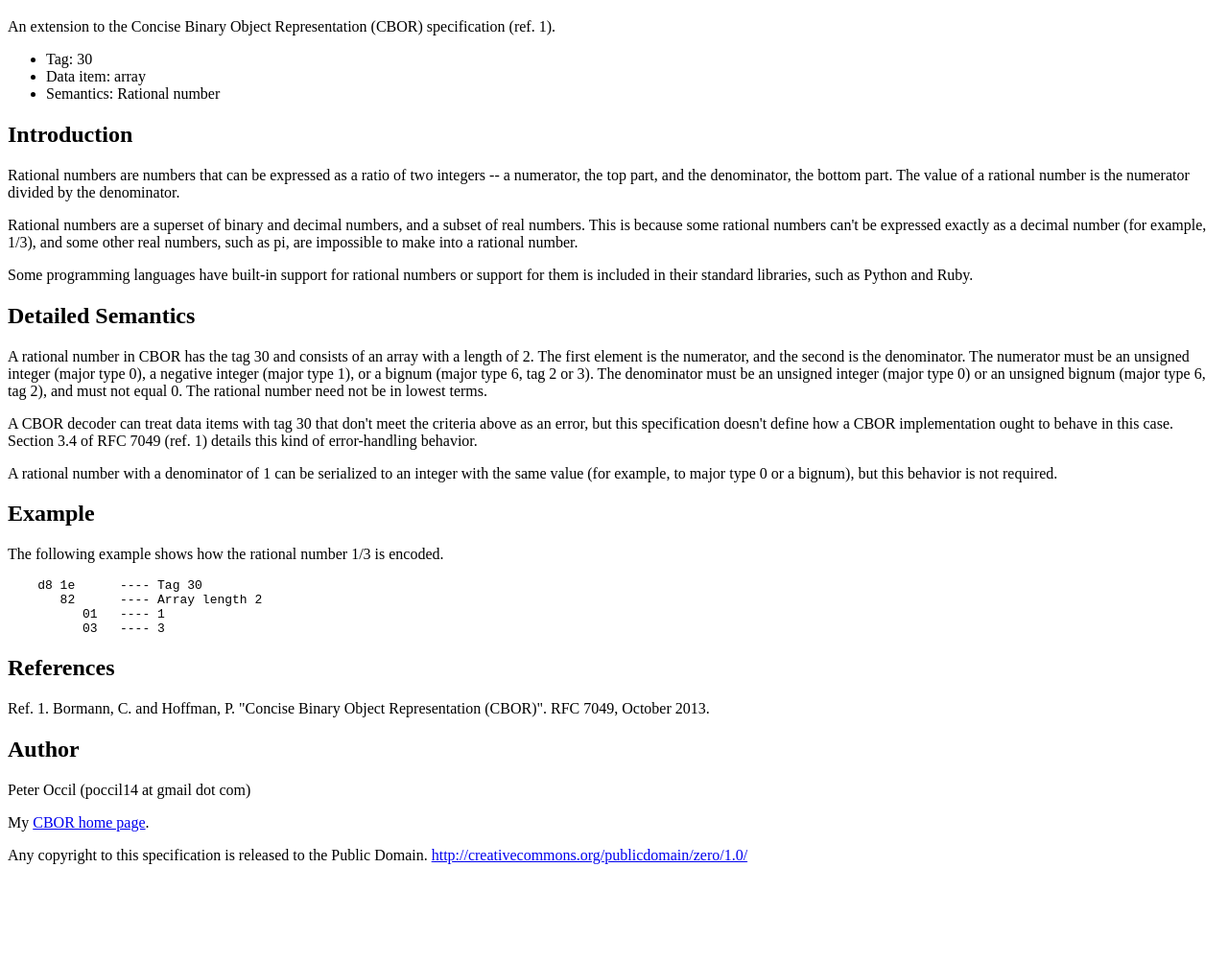
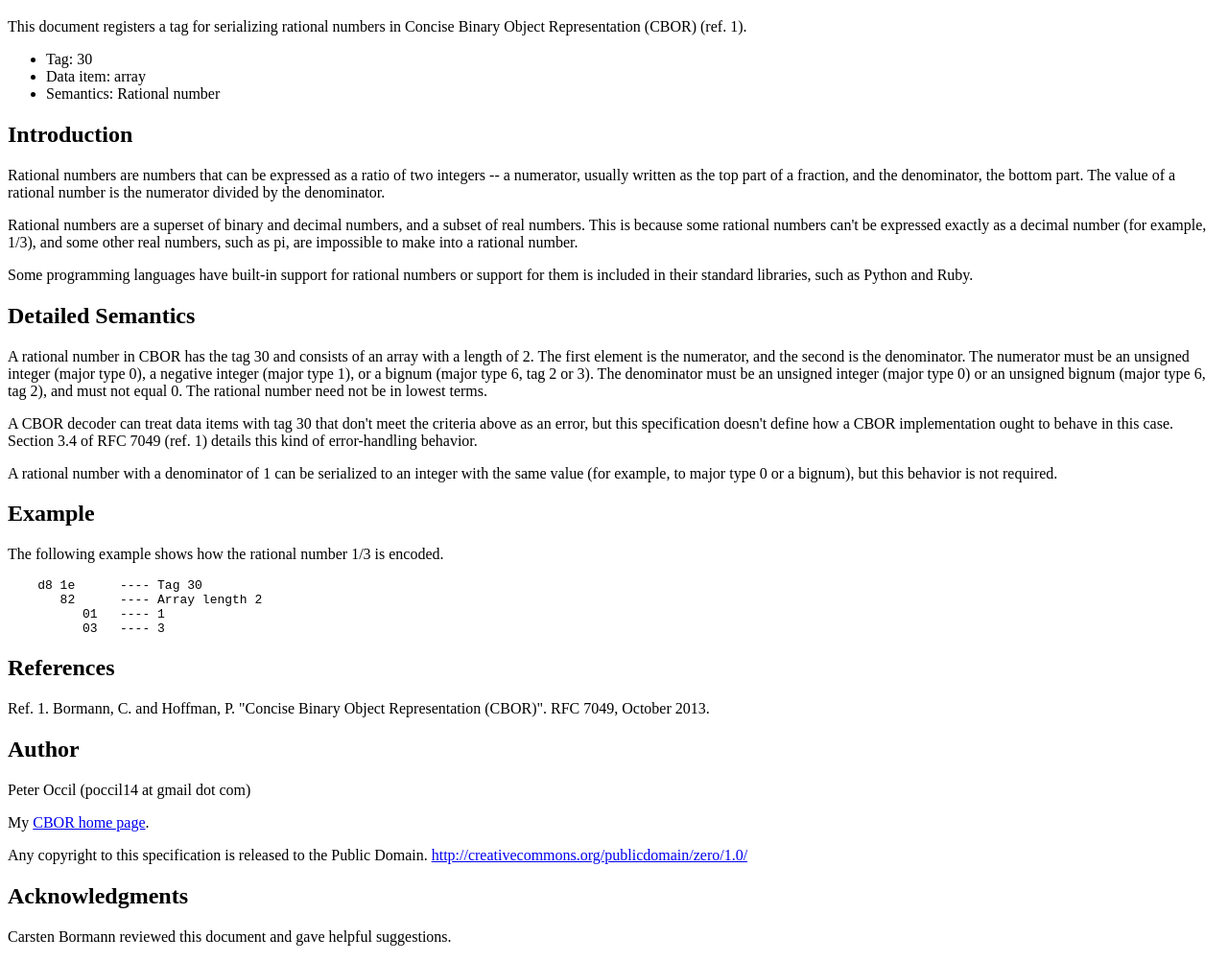
Before and after one commit to peteroupc/CBOR, a plain HTML site: page rational.html in a window 1280 px wide. Shown: the part 61-1063 px from the top of the page at 96% size. Before the commit the page ends 978 px from the top, so only its background shows below. Drawn offline with Linux system fonts and the light colour scheme.

Commit message:
Edit rational number spec

```diff
--- a/rational.html
+++ b/rational.html
@@ -6,7 +6,7 @@
 <body>
 <h1>Rational Numbers</h1>
 <p>
-An extension to the Concise Binary Object Representation (CBOR) specification (ref. 1).
+This document registers a tag for serializing rational numbers in Concise Binary Object Representation (CBOR) (ref. 1).
 </p>
 <ul>
 <li>Tag:   30
@@ -17,7 +17,7 @@ An extension to the Concise Binary Object Representation (CBOR) specification (r
 Introduction
 </h2>
 <p>
-Rational numbers are numbers that can be expressed as a ratio of two integers -- a numerator, the top part, and the denominator, the bottom part.  The value of a rational number is the numerator divided by the denominator.
+Rational numbers are numbers that can be expressed as a ratio of two integers -- a numerator, usually written as the top part of a fraction, and the denominator, the bottom part.  The value of a rational number is the numerator divided by the denominator.
 </p><p>
 Rational numbers are a superset of binary and decimal numbers, and a subset of real numbers.  This is because some rational numbers can't be expressed exactly as a decimal number (for example, 1/3), and some other real numbers, such as pi, are impossible to make into a rational number.
 </p><p>
@@ -65,4 +65,8 @@ My <a href='http://peteroupc.github.io/CBOR/'>CBOR home page</a>.
 <p>
 Any copyright to this specification is released to the Public Domain. <a href='http://creativecommons.org/publicdomain/zero/1.0/'>http://creativecommons.org/publicdomain/zero/1.0/</a>
 </p>
+<h2>
+Acknowledgments
+</h2>
+<p>Carsten Bormann reviewed this document and gave helpful suggestions.</p>
 </body></html>
```
